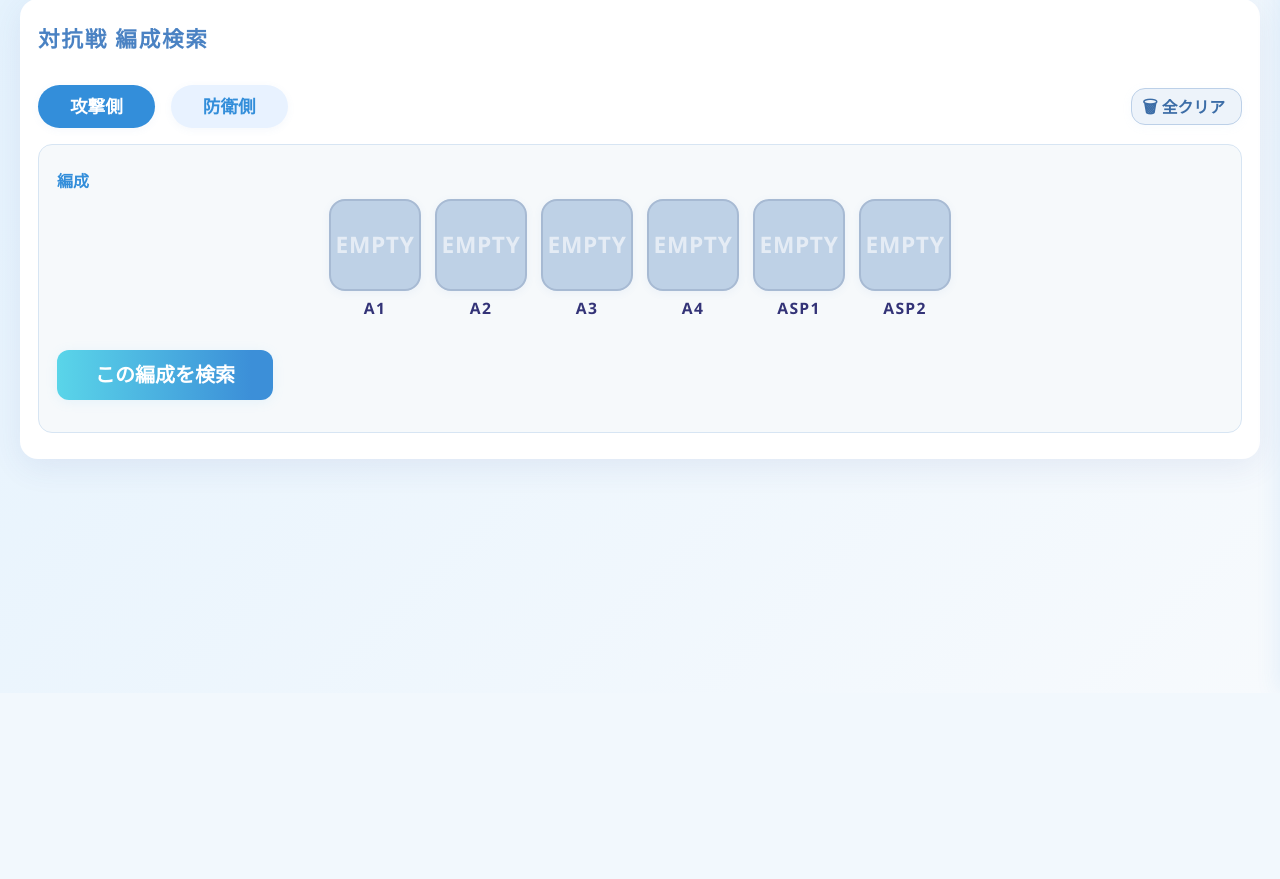
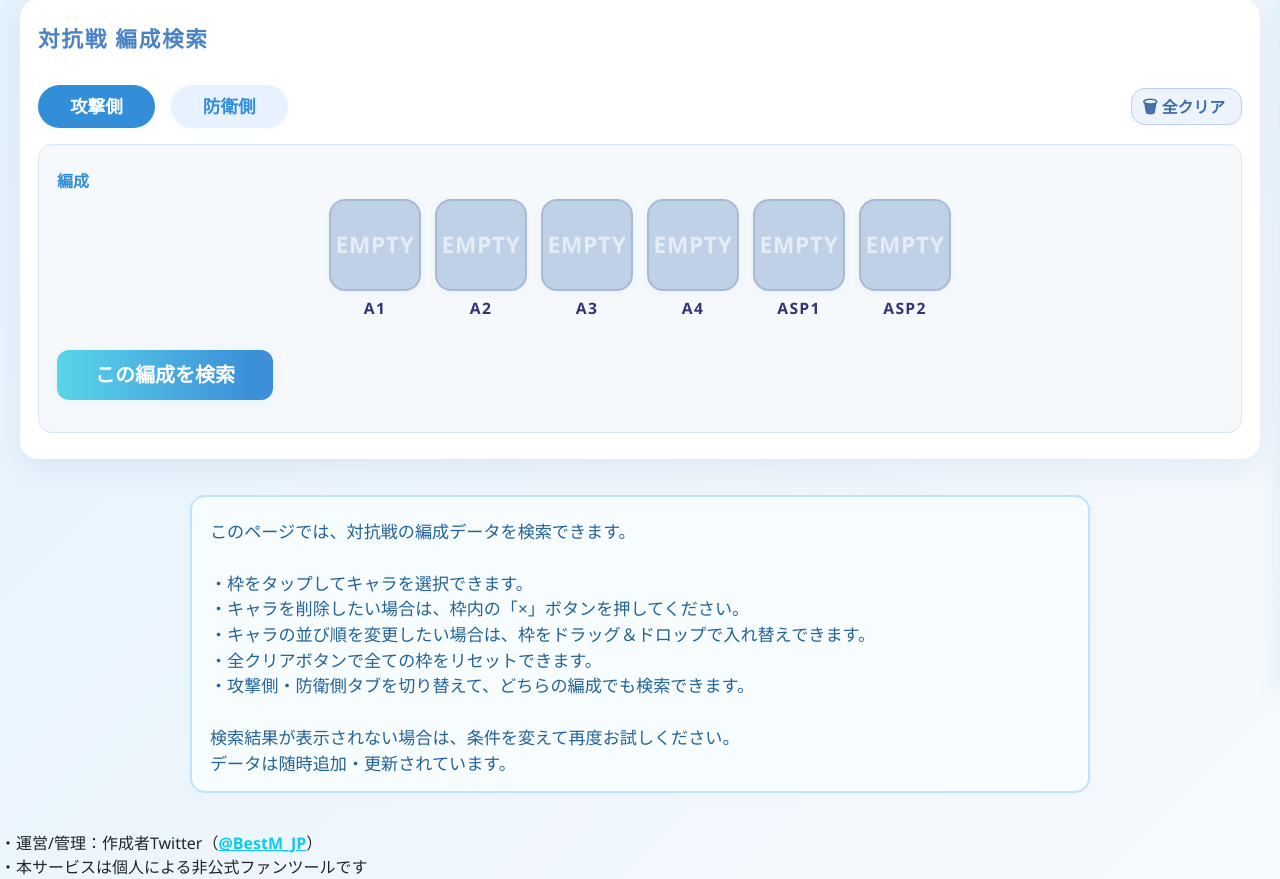
Before and after one commit to CCmoririn/ba-battlelog-public, a Flask app: page /search in a window 1280 px wide. Shown: the part 107-986 px from the top of the page. Before the commit the page ends 589 px from the top, so only its background shows below. Run offline with Flask 3, Linux system fonts and the light colour scheme; parts of the project's set-up code (start-up, migrations or seed data) failed here and were passed over; some libraries are stand-ins or nearby versions.

Commit message:
各ページに説明文追加

```diff
--- a/templates/db.html
+++ b/templates/db.html
@@ -11,7 +11,7 @@
   <script src="https://cdn.jsdelivr.net/npm/sortablejs@1.15.0/Sortable.min.js"></script>
   <script src="https://cdn.jsdelivr.net/npm/sortablejs@1.15.0/plugins/Swap/Sortable.swap.min.js"></script>
   <style>
-    body { background: linear-gradient(135deg, #e4f2fd 0%, #f7fafd 100%); min-height: 100vh; font-family: "Segoe UI", "ヒラギノ角ゴ ProN", "Meiryo", sans-serif; margin:0; }
+    body { background: linear-gradient(135deg, #e4f2fd 0%, #f7fafd 100%); min-height: 100vh; font-family: "Segoe UI", "ヒラギノ角ゴ ProN", "Meiryo", sans-serif; margin:0; padding-top: 70px;}
     .navbar-custom {
       position: fixed;
       top: 0;
@@ -136,7 +136,6 @@
       .navbar-custom { padding: 0 11px 0 7px; }
       .logo-text { font-size: 1.48em; }
     }
-    body { padding-top: 70px; }
     .main-card, .search-results-section {
       max-width: 1240px;
       margin: 36px auto;
@@ -148,7 +147,7 @@
     .section-title { font-size: 1.35rem; font-weight: bold; color: #4a82c3; margin-bottom: 18px; letter-spacing: 0.08em; }
     .tab-group {
       display: flex;
-      justify-content: space-between; /* 左右分割 */
+      justify-content: space-between;
       align-items: center;
       margin-bottom: 16px;
       gap: 0;
@@ -159,7 +158,6 @@
     }
     .tab-btn { border: none; border-radius: 999px; padding: 8px 32px; font-weight: bold; font-size: 1.1em; background: #e8f2ff; color: #338eda; transition: background .15s, color .15s; box-shadow: 0 2px 8px rgba(80,130,200,0.06); cursor: pointer; }
     .tab-btn.active { background: #338eda; color: #fff; }
-    /* ▼ 全クリアボタン（右端） */
     .clear-all-btn {
       background: #edf3fa;
       color: #3c6da7;
@@ -178,14 +176,25 @@
       color: #ea5555;
       border-color: #81b8eb;
     }
+    .info-panel {
+      background: #f7fcff;
+      border: 2px solid #bfe2ff;
+      border-radius: 15px;
+      box-shadow: 0 2px 12px #d7ebfa36;
+      max-width: 900px;
+      margin: 30px auto 0 auto;
+      padding: 22px 18px 15px 18px;
+      font-size: 1.07em;
+      color: #236396;
+      text-align: left;
+      transition: margin-top .2s;
+    }
     @media (max-width: 900px) {
       .tab-btns { gap: 8px; }
-      .clear-all-btn {
-        font-size: 0.89em;
-        padding: 4px 8px;
-      }
+      .clear-all-btn { font-size: 0.89em; padding: 4px 8px; }
+      .info-panel { max-width: 99vw; padding: 12px 2vw 10px 2vw; }
     }
-    .defense-row-wrap { display: flex; flex-direction: column; align-items: center; margin-bottom: 18px; position:relative; }
+   .defense-row-wrap { display: flex; flex-direction: column; align-items: center; margin-bottom: 18px; position:relative; }
     .defense-row { display: flex; gap: 14px; margin-bottom: 0; justify-content: center; }
     .def-slot { width: 92px; height: 92px; background: #bed1e6; border-radius: 16px; display: flex; align-items: center; justify-content: center; color: #fff; font-size: 1.35em; font-weight: bold; cursor: pointer; position: relative; box-shadow: 0 2px 8px rgba(80,130,200,0.07); transition: box-shadow .13s; border: 2.3px solid #a7bad3; flex-direction: column; }
     .def-slot img { width: 80px; height: 80px; border-radius: 12px; object-fit: cover; box-shadow: 0 0 8px #80b0e980; }
@@ -342,7 +351,6 @@
   </style>
 </head>
 <body>
-<!-- ▼▼ 共通ナビゲーション・ヘッダー・サイドバー ▼▼ -->
 <header>
   <nav class="navbar-custom">
     <a href="/" class="logo-link">
@@ -363,7 +371,6 @@
     <a href="/search" class="sidebar-link">編成検索</a>
   </aside>
 </header>
-<!-- ▲▲ ヘッダー・サイドバーここまで ▲▲ -->
 
 {% set show_results = request.args.get('side') is not none %}
 
@@ -399,6 +406,17 @@
   </div>
 </div>
 
+<!-- ▼ info-panel（案内枠・フォーム下） ▼ -->
+<div class="info-panel" id="infoPanel">
+  このページでは、対抗戦の編成データを検索できます。<br><br>
+  ・枠をタップしてキャラを選択できます。<br>
+  ・キャラを削除したい場合は、枠内の「×」ボタンを押してください。<br>
+  ・キャラの並び順を変更したい場合は、枠をドラッグ＆ドロップで入れ替えできます。<br>
+  ・全クリアボタンで全ての枠をリセットできます。<br>
+  ・攻撃側・防衛側タブを切り替えて、どちらの編成でも検索できます。<br><br>
+  検索結果が表示されない場合は、条件を変えて再度お試しください。<br>
+  データは随時追加・更新されています。
+</div>
 {% if show_results %}
   <div class="search-results-section" id="searchResultsSection">
     <div class="search-result-title">検索結果一覧</div>
@@ -419,6 +437,13 @@
     </div>
   </div>
 </div>
+
+<!-- ▼ 共通フッター ▼ -->
+<footer class="footer-custom" style="margin-top:38px;">
+  ・運営/管理：作成者Twitter（<a href="https://twitter.com/BestM_JP" target="_blank" class="text-info fw-bold">@BestM_JP</a>）<br>
+  ・本サービスは個人による非公式ファンツールです
+</footer>
+
 <script>
 function kataToHira(str) {
   return str.replace(/[\u30a1-\u30f6]/g, function(match) {
@@ -567,13 +592,21 @@ window.onload = () => {
   renderDefenseRow();
   document.getElementById("atkTab").classList.toggle("active", atkOrDef === "攻撃");
   document.getElementById("defTab").classList.toggle("active", atkOrDef === "防衛");
-  // 検索結果の描画（検索時のみ）
+
+  // ▼ 案内パネル移動処理
   {% if show_results %}
-  doSearchFromParams();
+    // 検索結果がある場合、案内パネルをフッターの上に移動
+    const infoPanel = document.getElementById('infoPanel');
+    const footer = document.querySelector('.footer-custom');
+    if (infoPanel && footer) {
+      footer.parentNode.insertBefore(infoPanel, footer);
+      infoPanel.style.marginTop = "38px";
+    }
+    doSearchFromParams();
   {% endif %}
 };
 
-// --- キャラ選択モーダルなど（省略せず現状通り） ---
+// --- キャラ選択モーダルなど ---
 const modalBg = document.getElementById("modalBg");
 let selectedChar = null;
 let lastSelectedCharName = null;
@@ -613,7 +646,6 @@ function renderCharList() {
       const div = document.createElement("div");
       div.className = "char-item" + (selectedChar && selectedChar.name === c.name ? " selected" : "");
       div.innerHTML = `<img class="char-img" src="${c.image}" alt="${c.name}">`;
-      // 2回目クリックで確定
       div.onclick = () => {
         if (selectedChar && selectedChar.name === c.name) {
           defenseTeam[currSlot] = c;
```
Also changed, not shown: templates/complete.html (+38 -2 lines), templates/confirm.html (+36 -11 lines), templates/upload.html (+35 -6 lines).
